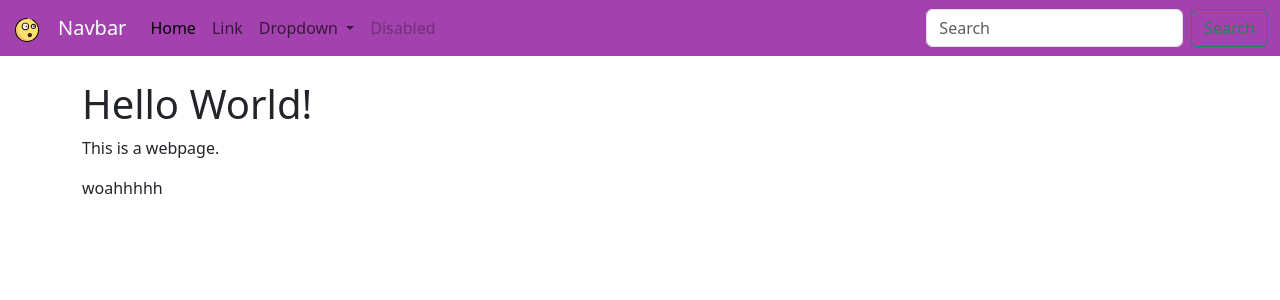
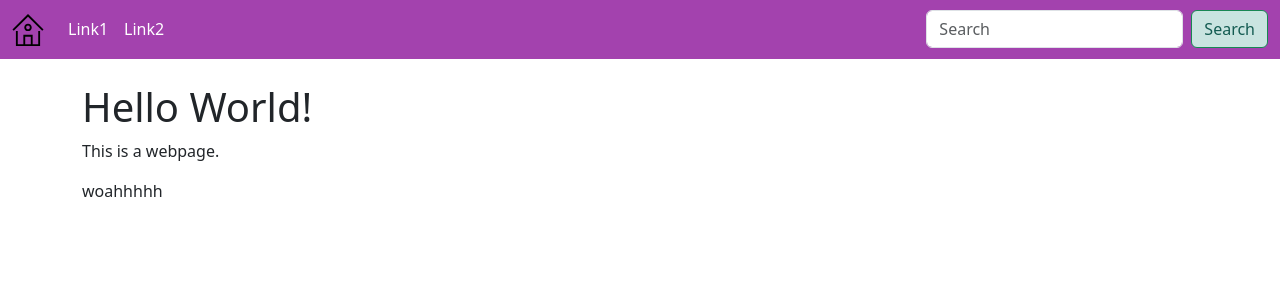
Before and after one commit to davki54321/flask_codemy, a Flask app: page / in a window 1280 px wide. Shown: the top 300 px of the page. Run offline with Flask 2, Linux system fonts and the light colour scheme.

Commit message:
navbar, navbar css

```diff
--- a/static/styles.css
+++ b/static/styles.css
@@ -1,7 +1,26 @@
+.navbar-gen a {
+    text-decoration: none;
+}
+
 .nav-bg {
     background-color: #A342AE;
+}
+
+#nav-search {
+    background-color: #C9E4E0;
+    color: #135B51;
+}
+
+#nav-search:hover {
+    background-color: #7FE2D5;
+    color: #06473E;
+    border: 1px solid #06473E;
 }
 
 .nav-text {
     color: white;
 }
+
+.nav-text:hover {
+    color: #A4E8F6;
+}
--- a/templates/navbar.html
+++ b/templates/navbar.html
@@ -1,39 +1,22 @@
 
 <nav class="navbar navbar-expand-lg nav-bg">
-    <div class="container-fluid">
-        <a class="navbar-brand" href="#">
-            <img src="\static\shock-svgrepo-com.svg" alt="shock emoji" width="30" height="24">
-        </a>
-      <a class="navbar-brand nav-text" href="#">Navbar</a>
+  <div class="container-fluid navbar-gen">
+    <a class="navbar-brand" href="#"><img src="\static\home-icon.svg" alt="home icon" width="32"></a>
     <button class="navbar-toggler" type="button" data-bs-toggle="collapse" data-bs-target="#navbarSupportedContent" aria-controls="navbarSupportedContent" aria-expanded="false" aria-label="Toggle navigation">
       <span class="navbar-toggler-icon"></span>
     </button>
     <div class="collapse navbar-collapse" id="navbarSupportedContent">
       <ul class="navbar-nav me-auto mb-2 mb-lg-0">
         <li class="nav-item">
-            <a class="nav-link active" aria-current="page" href="#">Home</a>
+          <a class="nav-link nav-text" aria-current="page" href="#">Link1</a>
         </li>
         <li class="nav-item">
-            <a class="nav-link" href="#">Link</a>
-          </li>
-          <li class="nav-item dropdown">
-            <a class="nav-link dropdown-toggle" href="#" role="button" data-bs-toggle="dropdown" aria-expanded="false">
-              Dropdown
-            </a>
-            <ul class="dropdown-menu">
-              <li><a class="dropdown-item" href="#">Action</a></li>
-              <li><a class="dropdown-item" href="#">Another action</a></li>
-              <li><hr class="dropdown-divider"></li>
-              <li><a class="dropdown-item" href="#">Something else here</a></li>
-            </ul>
-          </li>
-          <li class="nav-item">
-            <a class="nav-link disabled">Disabled</a>
+          <a class="nav-link nav-text" href="#">Link2</a>
         </li>
       </ul>
       <form class="d-flex" role="search">
         <input class="form-control me-2" type="search" placeholder="Search" aria-label="Search">
-          <button class="btn btn-outline-success" type="submit">Search</button>
+        <button class="btn btn-outline-success" id="nav-search" type="submit">Search</button>
       </form>
     </div>
   </div>
```
Also changed, not shown: static/home-icon.svg (added). Lines whose indentation alone changed are shown as unchanged.
